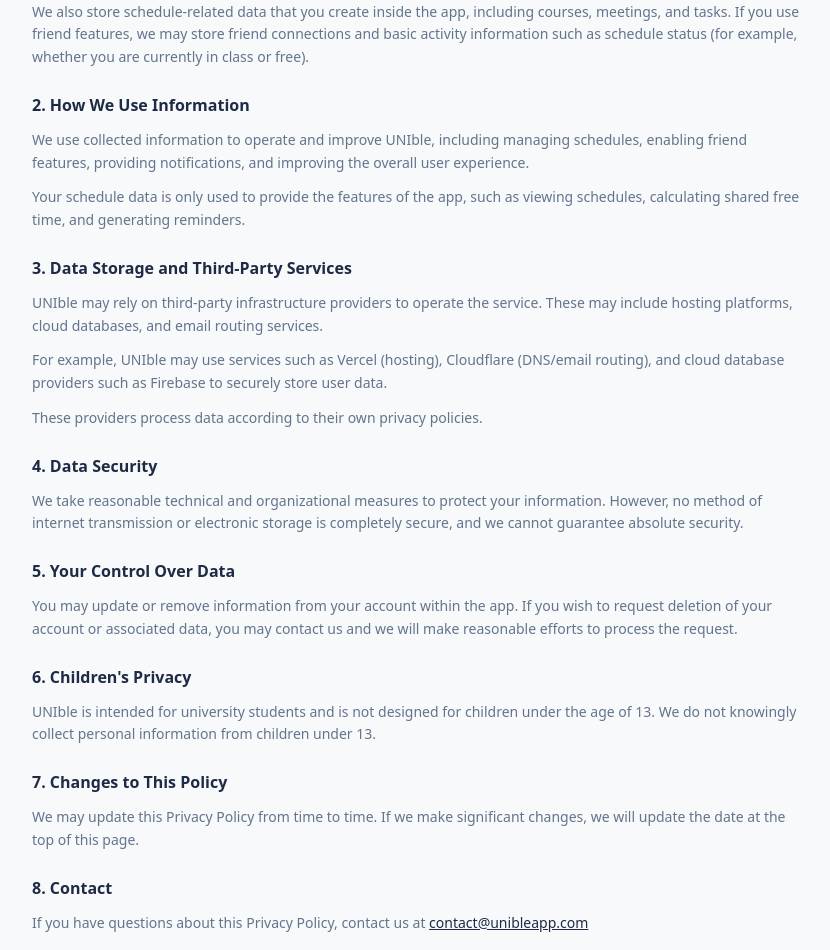
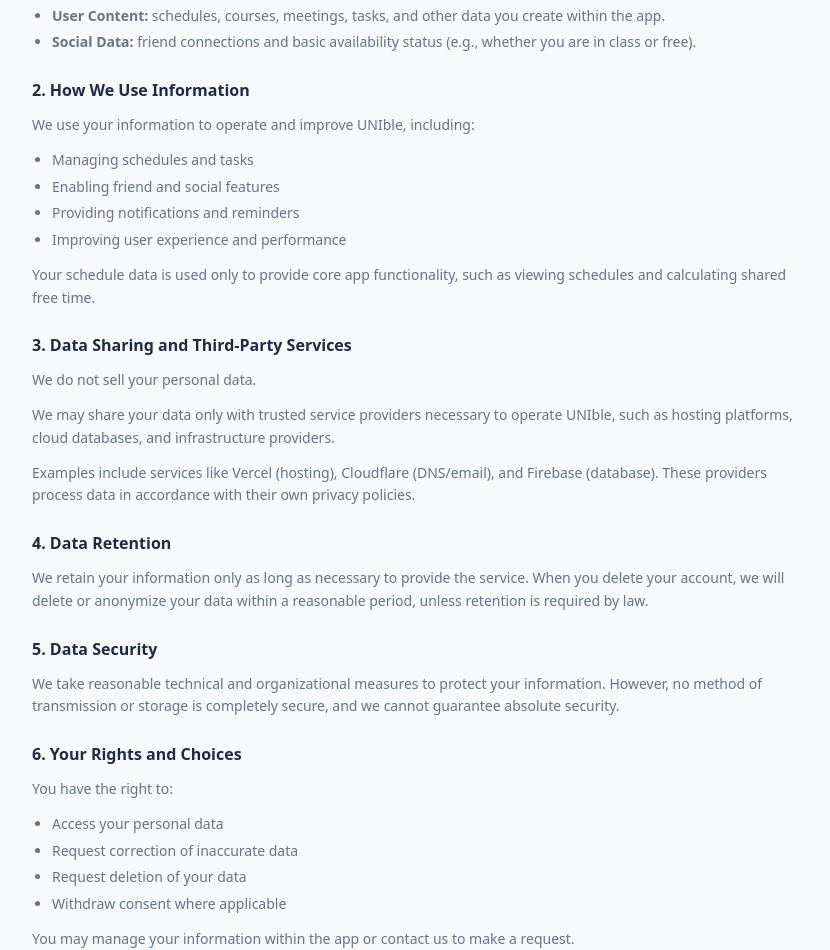
Before and after one commit to jinjung21/unible-web, a Next.js app: page /privacy in a window 1280 px wide. Shown: the part 310-1260 px from the top of the page, without its empty margins (224-1054 px from the left). Built offline with nearby package versions, Linux system fonts and the light colour scheme.

Commit message:
updated privacy & terms

```diff
--- a/app/privacy/page.tsx
+++ b/app/privacy/page.tsx
@@ -9,110 +9,144 @@ export default function PrivacyPage() {
         Last updated: {new Date().toLocaleDateString()}
       </p>
 
+      {/* 1 */}
       <section className="space-y-3 text-sm leading-relaxed text-[var(--unible-muted)]">
         <h2 className="text-base font-semibold text-[var(--unible-navy)]">
           1. Information We Collect
         </h2>
         <p>
-          When you use UNIble, we may collect information necessary to operate
-          the service. This may include your account information such as name,
-          email address, university, academic year, and profile details.
+          We collect the following categories of information when you use UNIble:
         </p>
-        <p>
-          We also store schedule-related data that you create inside the app,
-          including courses, meetings, and tasks. If you use friend features,
-          we may store friend connections and basic activity information
-          such as schedule status (for example, whether you are currently in
-          class or free).
-        </p>
+        <ul className="list-disc pl-5 space-y-1">
+          <li>
+            <strong>Account Information:</strong> name, email address,
+            university, academic year, and profile details.
+          </li>
+          <li>
+            <strong>User Content:</strong> schedules, courses, meetings,
+            tasks, and other data you create within the app.
+          </li>
+          <li>
+            <strong>Social Data:</strong> friend connections and basic
+            availability status (e.g., whether you are in class or free).
+          </li>
+        </ul>
       </section>
 
+      {/* 2 */}
       <section className="space-y-3 text-sm leading-relaxed text-[var(--unible-muted)]">
         <h2 className="text-base font-semibold text-[var(--unible-navy)]">
           2. How We Use Information
         </h2>
         <p>
-          We use collected information to operate and improve UNIble,
-          including managing schedules, enabling friend features,
-          providing notifications, and improving the overall user experience.
+          We use your information to operate and improve UNIble, including:
         </p>
+        <ul className="list-disc pl-5 space-y-1">
+          <li>Managing schedules and tasks</li>
+          <li>Enabling friend and social features</li>
+          <li>Providing notifications and reminders</li>
+          <li>Improving user experience and performance</li>
+        </ul>
         <p>
-          Your schedule data is only used to provide the features of the app,
-          such as viewing schedules, calculating shared free time, and
-          generating reminders.
+          Your schedule data is used only to provide core app functionality,
+          such as viewing schedules and calculating shared free time.
         </p>
       </section>
 
+      {/* 3 */}
       <section className="space-y-3 text-sm leading-relaxed text-[var(--unible-muted)]">
         <h2 className="text-base font-semibold text-[var(--unible-navy)]">
-          3. Data Storage and Third-Party Services
+          3. Data Sharing and Third-Party Services
         </h2>
         <p>
-          UNIble may rely on third-party infrastructure providers to operate
-          the service. These may include hosting platforms, cloud databases,
-          and email routing services.
+          We do not sell your personal data.
         </p>
         <p>
-          For example, UNIble may use services such as Vercel (hosting),
-          Cloudflare (DNS/email routing), and cloud database providers
-          such as Firebase to securely store user data.
+          We may share your data only with trusted service providers necessary
+          to operate UNIble, such as hosting platforms, cloud databases, and
+          infrastructure providers.
         </p>
         <p>
-          These providers process data according to their own privacy policies.
+          Examples include services like Vercel (hosting), Cloudflare (DNS/email),
+          and Firebase (database). These providers process data in accordance
+          with their own privacy policies.
         </p>
       </section>
 
+      {/* 4 */}
       <section className="space-y-3 text-sm leading-relaxed text-[var(--unible-muted)]">
         <h2 className="text-base font-semibold text-[var(--unible-navy)]">
-          4. Data Security
+          4. Data Retention
+        </h2>
+        <p>
+          We retain your information only as long as necessary to provide the
+          service. When you delete your account, we will delete or anonymize
+          your data within a reasonable period, unless retention is required
+          by law.
+        </p>
+      </section>
+
+      {/* 5 */}
+      <section className="space-y-3 text-sm leading-relaxed text-[var(--unible-muted)]">
+        <h2 className="text-base font-semibold text-[var(--unible-navy)]">
+          5. Data Security
         </h2>
         <p>
           We take reasonable technical and organizational measures to protect
-          your information. However, no method of internet transmission or
-          electronic storage is completely secure, and we cannot guarantee
-          absolute security.
+          your information. However, no method of transmission or storage is
+          completely secure, and we cannot guarantee absolute security.
         </p>
       </section>
 
+      {/* 6 */}
       <section className="space-y-3 text-sm leading-relaxed text-[var(--unible-muted)]">
         <h2 className="text-base font-semibold text-[var(--unible-navy)]">
-          5. Your Control Over Data
+          6. Your Rights and Choices
         </h2>
+        <p>You have the right to:</p>
+        <ul className="list-disc pl-5 space-y-1">
+          <li>Access your personal data</li>
+          <li>Request correction of inaccurate data</li>
+          <li>Request deletion of your data</li>
+          <li>Withdraw consent where applicable</li>
+        </ul>
         <p>
-          You may update or remove information from your account within the
-          app. If you wish to request deletion of your account or associated
-          data, you may contact us and we will make reasonable efforts to
-          process the request.
+          You may manage your information within the app or contact us to make
+          a request.
         </p>
       </section>
 
+      {/* 7 */}
       <section className="space-y-3 text-sm leading-relaxed text-[var(--unible-muted)]">
         <h2 className="text-base font-semibold text-[var(--unible-navy)]">
-          6. Children's Privacy
+          7. Children's Privacy
         </h2>
         <p>
           UNIble is intended for university students and is not designed for
-          children under the age of 13. We do not knowingly collect personal
-          information from children under 13.
+          children under 13. We do not knowingly collect personal information
+          from children under 13.
         </p>
       </section>
 
+      {/* 8 */}
       <section className="space-y-3 text-sm leading-relaxed text-[var(--unible-muted)]">
         <h2 className="text-base font-semibold text-[var(--unible-navy)]">
-          7. Changes to This Policy
+          8. Changes to This Policy
         </h2>
         <p>
-          We may update this Privacy Policy from time to time. If we make
-          significant changes, we will update the date at the top of this page.
+          We may update this Privacy Policy from time to time. Continued use
+          of the service after changes constitutes acceptance of the updated
+          policy.
         </p>
       </section>
 
+      {/* 9 */}
       <section className="space-y-3 text-sm leading-relaxed text-[var(--unible-muted)]">
         <h2 className="text-base font-semibold text-[var(--unible-navy)]">
-          8. Contact
+          9. Contact
         </h2>
         <p>
-          If you have questions about this Privacy Policy, contact us at{" "}
+          If you have questions, contact{" "}
           <a
             href="mailto:contact@unibleapp.com"
             className="text-[var(--unible-navy)] underline"
--- a/app/terms/page.tsx
+++ b/app/terms/page.tsx
@@ -9,89 +9,114 @@ export default function TermsPage() {
         Last updated: {new Date().toLocaleDateString()}
       </p>
 
+      {/* 1 */}
       <section className="space-y-3 text-sm leading-relaxed text-[var(--unible-muted)]">
         <h2 className="text-base font-semibold text-[var(--unible-navy)]">
           1. Use of Service
         </h2>
         <p>
-          UNIble provides tools for university students to manage schedules,
-          tasks, and social coordination. By using the service, you agree to
-          use it responsibly and in compliance with applicable laws.
+          UNIble provides tools for managing schedules and coordinating with
+          others. By using the service, you agree to comply with applicable
+          laws and use the service responsibly.
         </p>
       </section>
 
+      {/* 2 */}
       <section className="space-y-3 text-sm leading-relaxed text-[var(--unible-muted)]">
         <h2 className="text-base font-semibold text-[var(--unible-navy)]">
           2. Accounts
         </h2>
         <p>
-          Some features of UNIble require an account. You are responsible for
-          maintaining the accuracy of your account information and for
-          safeguarding access to your account.
+          You are responsible for maintaining the security of your account
+          and ensuring that your information is accurate.
         </p>
       </section>
 
+      {/* 3 */}
       <section className="space-y-3 text-sm leading-relaxed text-[var(--unible-muted)]">
         <h2 className="text-base font-semibold text-[var(--unible-navy)]">
           3. User Content
         </h2>
         <p>
-          Users may create and store content within the service, such as
-          schedules, tasks, and profile information. You retain ownership of
-          your content, but grant UNIble permission to store and process that
-          content in order to operate the service.
+          You retain ownership of content you create, but grant UNIble a
+          license to store and process that content for operating the service.
         </p>
       </section>
 
+      {/* 4 */}
       <section className="space-y-3 text-sm leading-relaxed text-[var(--unible-muted)]">
         <h2 className="text-base font-semibold text-[var(--unible-navy)]">
           4. Acceptable Use
         </h2>
         <p>
-          You agree not to misuse the service. This includes activities such
-          as harassment, abuse of other users, attempting to disrupt the
-          platform, or using the service for unlawful purposes.
+          You agree not to misuse the service, including harassment, abuse,
+          unlawful activity, or attempts to disrupt the platform.
         </p>
       </section>
 
+      {/* 5 */}
       <section className="space-y-3 text-sm leading-relaxed text-[var(--unible-muted)]">
         <h2 className="text-base font-semibold text-[var(--unible-navy)]">
-          5. Service Availability
+          5. Termination
         </h2>
         <p>
-          We aim to keep UNIble reliable and available, but we do not guarantee
-          uninterrupted or error-free operation. Features may change or be
-          updated over time.
+          We reserve the right to suspend or terminate your account if you
+          violate these Terms or misuse the service.
         </p>
       </section>
 
+      {/* 6 */}
       <section className="space-y-3 text-sm leading-relaxed text-[var(--unible-muted)]">
         <h2 className="text-base font-semibold text-[var(--unible-navy)]">
-          6. Limitation of Liability
+          6. Service Availability
         </h2>
         <p>
-          UNIble is provided "as is". To the fullest extent permitted by law,
-          we are not liable for indirect, incidental, or consequential damages
-          resulting from the use of the service.
+          The service may be modified, suspended, or discontinued at any time.
+          We do not guarantee uninterrupted or error-free operation.
         </p>
       </section>
 
+      {/* 7 */}
       <section className="space-y-3 text-sm leading-relaxed text-[var(--unible-muted)]">
         <h2 className="text-base font-semibold text-[var(--unible-navy)]">
-          7. Changes to Terms
+          7. Limitation of Liability
         </h2>
         <p>
-          We may update these Terms from time to time. Continued use of the
-          service after changes means you accept the updated terms.
+          The service is provided "as is". You use it at your own risk. UNIble
+          is not responsible for any indirect damages, data loss, or service
+          interruptions.
         </p>
       </section>
 
+      {/* 8 */}
       <section className="space-y-3 text-sm leading-relaxed text-[var(--unible-muted)]">
         <h2 className="text-base font-semibold text-[var(--unible-navy)]">
-          8. Contact
+          8. Governing Law
         </h2>
         <p>
-          Questions about these Terms? Contact{" "}
+          These Terms shall be governed by the laws of your jurisdiction,
+          without regard to conflict of law principles.
+        </p>
+      </section>
+
+      {/* 9 */}
+      <section className="space-y-3 text-sm leading-relaxed text-[var(--unible-muted)]">
+        <h2 className="text-base font-semibold text-[var(--unible-navy)]">
+          9. Changes to Terms
+        </h2>
+        <p>
+          Continued use of the service after updates constitutes acceptance
+          of the revised Terms.
+        </p>
+      </section>
+
+      {/* 10 */}
+      <section className="space-y-3 text-sm leading-relaxed text-[var(--unible-muted)]">
+        <h2 className="text-base font-semibold text-[var(--unible-navy)]">
+          10. Contact
+        </h2>
+        <p>
+          Contact{" "}
           <a
             href="mailto:contact@unibleapp.com"
             className="text-[var(--unible-navy)] underline"
```
